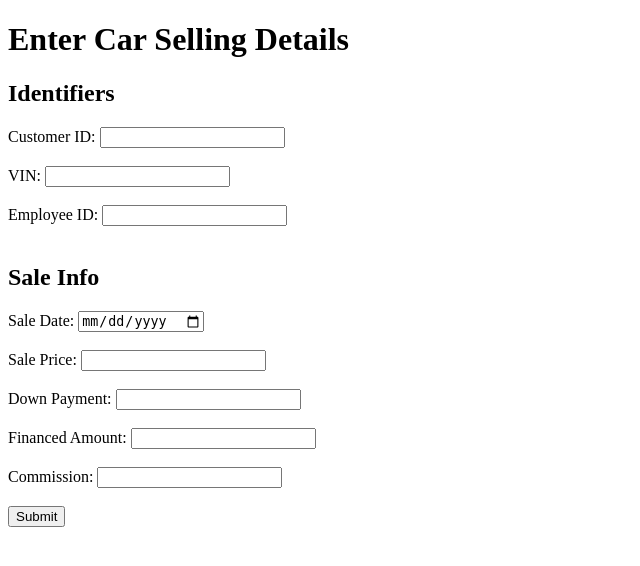
After one commit to RonanKunkel/cpsc3660_Project, a PHP site: page /carSales.php in a window 1280 px wide. The commit adds this page. Shown: the top 566 px of the page, without its empty margins (0-640 px from the left). Run offline with PHP 8.4, Linux system fonts and the light colour scheme.

Commit message:
Car Sales Form Finished
Full Working

```diff
--- /dev/null
+++ b/carSales.php
@@ -0,0 +1,121 @@
+<?php
+require 'db.php';
+// sale
+$sale_date = $sale_price = $down_payment = $financed_amount = $commission  = '';
+// salesperson
+$employee_id = '';
+// customer
+$customer_id = '';
+// vehicle
+$vin = '';
+$success = false;
+$error = '';
+
+if (isset($_GET['success'])) {
+    $success = true;
+}
+
+if ($_SERVER['REQUEST_METHOD'] == 'POST') {
+    // sale
+    $sale_date                  = trim($_POST['sale_date'] ?? '');
+    $sale_price                 = (float)($_POST['sale_price'] ?? 0);
+    $down_payment        = (float)($_POST['down_payment'] ?? 0);
+    $financed_amount     = (float)($_POST['financed_amount'] ?? 0);
+    $commission               = (float)($_POST['commission'] ?? 0);
+
+    // saleperson
+    $employee_id            = (int)($_POST['employee_id'] ?? 0);
+
+    // customer
+    $customer_id             = (int)($_POST['customer_id']?? 0);
+
+    // vehicle
+    $vin                            = trim($_POST['vin'] ?? '');
+
+
+    if ($sale_date === '' || $sale_price <= 0 || $down_payment < 0 || $financed_amount < 0 || $commission < 0) {
+        $error = "You must fill every field.";
+    } elseif (empty($employee_id) || empty($customer_id)) {
+        $error = "Both Id's are required.";
+    } elseif (empty($vin) || strlen($vin) !== 17) {
+        $error = "VIN must be exactly 17 characters.";
+    } else {
+        try {
+            $conn->beginTransaction();
+
+            // Add new sale
+            $stmt = $conn->prepare("
+                INSERT INTO sale (customer_id, vin, employee_id, sale_date, sale_price, down_payment, financed_amount, commission)
+                VALUES (:customer_id, :vin, :employee_id, :sale_date, :sale_price, :down_payment, :financed_amount, :commission)
+            ");
+            $stmt->execute([
+                ':customer_id'           => $customer_id,
+                ':vin'                          => $vin,
+                ':employee_id'          => $employee_id,
+                ':sale_date'                => $sale_date,
+                ':sale_price'               => $sale_price,
+                ':down_payment'      => $down_payment,
+                ':financed_amount'   => $financed_amount,
+                ':commission'            => $commission,
+            ]);
+
+            $conn->commit();
+
+            header("Location: " . $_SERVER['PHP_SELF'] . "?success=1");
+            exit;
+
+        } catch (PDOException $e) {
+            $conn->rollBack();
+            $error = "Database error: " . $e->getMessage();
+        }
+    }
+}
+?>
+<!DOCTYPE html>
+<html>
+<head>
+    <title>Sell A Car</title>
+</head>
+<body>
+    <h1>Enter Car Selling Details</h1>
+
+    <?php if ($success): ?>
+        <p class="success">Vehicle sold and saved successfully!</p>
+    <?php elseif ($error): ?>
+        <p class="error"><?= htmlspecialchars($error) ?></p>
+    <?php endif; ?>
+
+    <form method="POST">
+        <h2>Identifiers</h2>
+
+        <label for="customer_id">Customer ID:</label>
+        <input type="number" id="customer_id" name="customer_id" min="0" required><br><br>
+
+        <label for="vin">VIN:</label>
+        <input type="text" id="vin" name="vin" maxlength="17" minlength="17" required><br><br>
+
+        <label for="employee_id">Employee ID:</label>
+        <input type="number" id="employee_id" name="employee_id" min="0" required><br><br>
+
+         <h2>Sale Info</h2>
+
+        <label for="sale_date">Sale Date:</label>
+        <input type="date" id="sale_date" name="sale_date" required><br><br>
+
+        <label for="sale_price">Sale Price:</label>
+        <input type="number" id="sale_price" name="sale_price" min="0" required><br><br>
+
+        <label for="down_payment">Down Payment:</label>
+        <input type="number" id="down_payment" name="down_payment" min="0" required><br><br>
+
+        <label for="financed_amount">Financed Amount:</label>
+        <input type="number" id="financed_amount" name="financed_amount" min="0" required><br><br>
+
+        <label for="commission">Commission:</label>
+        <input type="number" id="commission" name="commission" min="0" required><br><br>
+
+        <button type="submit">Submit</button>
+    </form>
+
+</body>
+</html>
--- a/index.php
+++ b/index.php
@@ -8,5 +8,6 @@
     </head>
     <body>
         <button onclick="window.location.href='purchaseCar.php'">Purchase Vehicle</button>
+        <button onclick="window.location.href='carSales.php'">Sell A Car</button>
     </body>
 </html>
```
